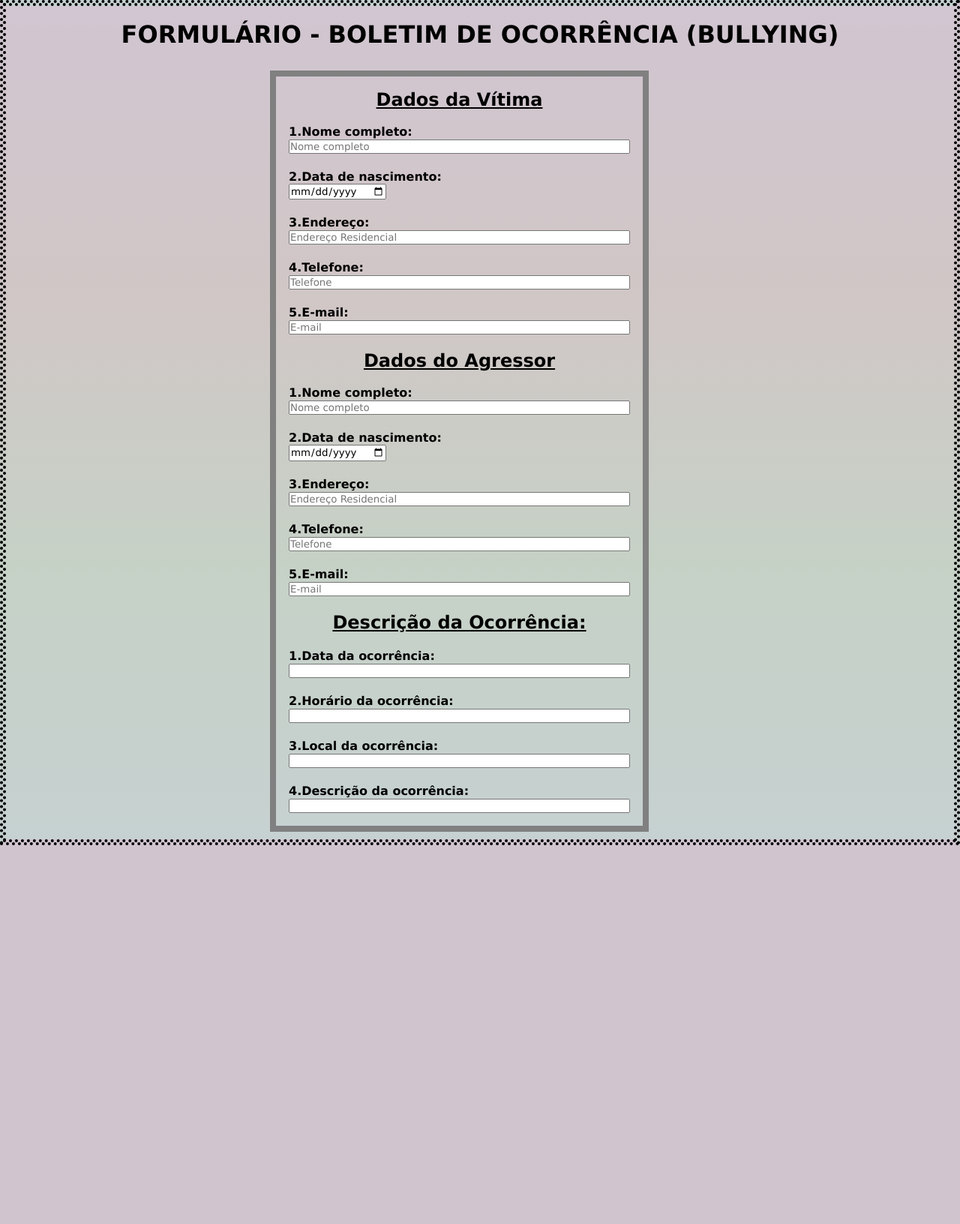
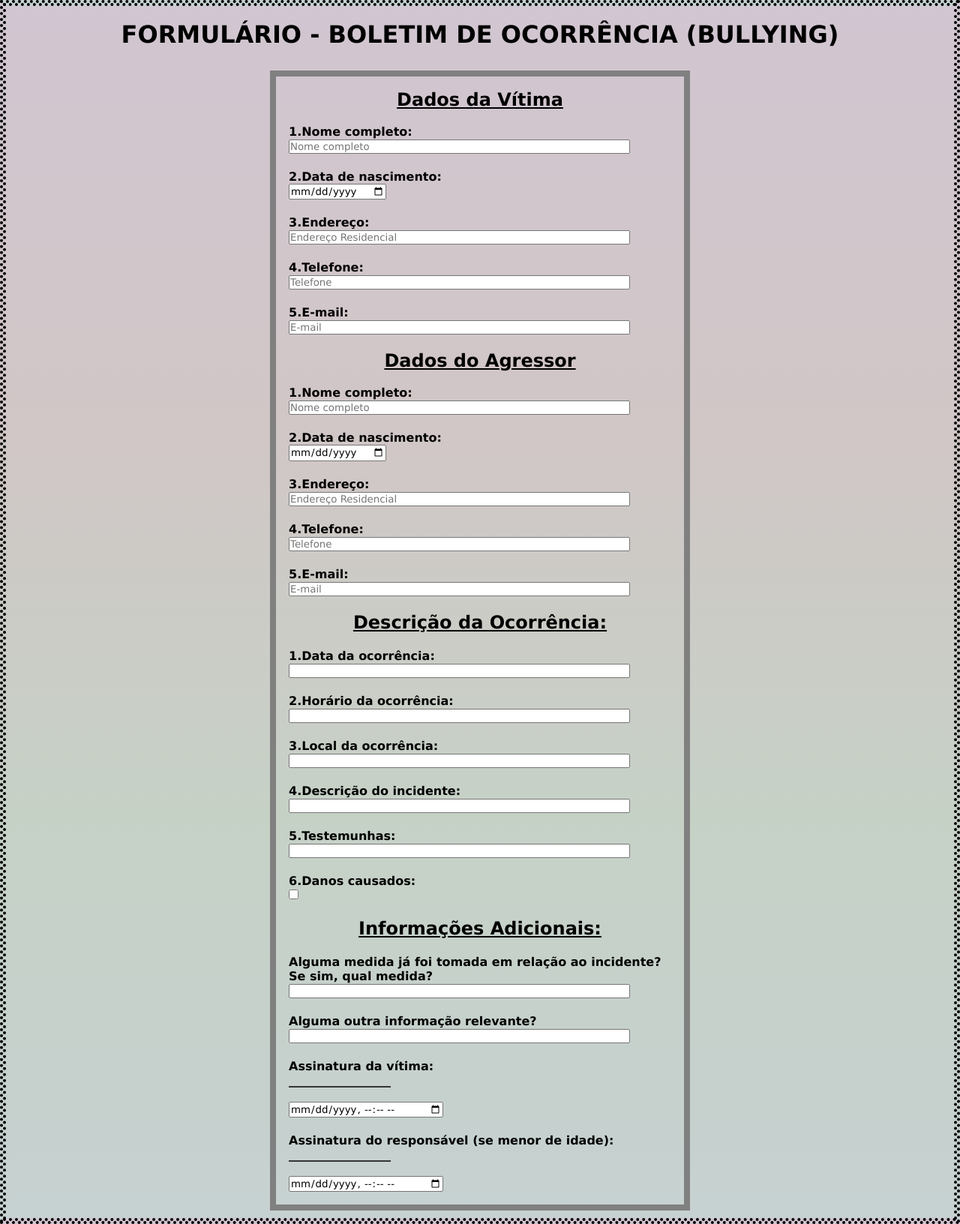
Before and after one commit to brlpdiniz/programacao-web, a PHP site: page /index/Formulario.html in a window 1280 px wide. Shown: the whole page at 75% size. Before the commit the page ends 1127 px from the top, so only its background shows below. Run offline with PHP 8.4, Linux system fonts and the light colour scheme.

Commit message:
fix: Correção de código

```diff
--- a/ED_BULLYING/css/style.css
+++ b/ED_BULLYING/css/style.css
@@ -15,14 +15,25 @@
     text-align:center;
 }
 
-html,body{
-    border-width:6px;
+html{
+    border-width:4px;
     border-style: dotted;
+    /*background-color: #d6d2d2;*/
     width: auto;
     height: auto;
-    overflow-y: hidden; /*Esconde a barra "scroll" da página
+    overflow-y: hidden; /*Esconde a barra "scroll" da página*/
+    background: linear-gradient(#d1c6d1,#d1c6c6,#c6d1c6,#c6d1d1);
+}
+
+body{
     /*background-color: #d6d2d2;*/
+    width: auto;
+    max-height: auto;
+    height: auto;
+    overflow-y: hidden; /*Esconde a barra "scroll" da página*/
     background: linear-gradient(#d1c6d1,#d1c6c6,#c6d1c6,#c6d1d1);
+    border-width:4px;
+    border-style: dotted;
 }
 
 header{
--- a/ED_BULLYING/index/BO_Bullying.html
+++ b/ED_BULLYING/index/BO_Bullying.html
@@ -11,7 +11,7 @@
             <div class="header">
                 <div class="orgPrincipal">
                     <div class="logo"> <!--Logo-->
-                        <img id="img1" src="..\assets\brasaoCivil.jpg">
+                        <img id="img1" src="..\assets\brasaoCivil.png">
                         <!-- <img src="./ED_BULLYING/assets/pc_pr.png" width="750" height="300"> -->
                         <br>
                         <h1>Boletim de Ocorrência - Bullying</h1>
@@ -22,7 +22,7 @@
                         <a href="..\index\Formulario.html">FORMULÁRIO</a>
                         <a href="..\index\Proposta.html">PROPOSTA</a>
                         <div id="img2">
-                            <img id="orgImg" src="..\assets\CampanhaBullying.png" width="400" height="250">
+                            <img src="..\assets\CampanhaBullying.png">
                         </div>
                     </div>
                 </div>
--- a/ED_BULLYING/index/Formulario.html
+++ b/ED_BULLYING/index/Formulario.html
@@ -122,8 +122,60 @@
                     <tr>
                         <td>
                             <br>
-                            <p><b>4.Descrição da ocorrência: </b></p>
+                            <p><b>4.Descrição do incidente: </b></p>
                             <input type="" size="60" placeholder="">
+                        </td>
+                    </tr>
+                    <tr>
+                        <td>
+                            <br>
+                            <p><b>5.Testemunhas: </b></p>
+                            <input type="" size="60" placeholder="">
+                        </td>
+                    </tr>
+                    <tr>
+                        <td>
+                            <br>
+                            <p><b>6.Danos causados: </b></p>
+                            <input type="checkbox" size="60" placeholder="">
+                        </td>
+                    </tr>
+                    <tr>
+                        <td>
+                            <br>
+                            <h2 id="tituloTabela">Informações Adicionais: </h2>
+                        </td>
+                    </tr>
+                    <tr>
+                        <td>
+                            <br>
+                            <p><b>Alguma medida já foi tomada em relação ao incidente? Se sim, qual medida? </b></p>
+                            <input type="" size="60" placeholder="">
+                        </td>
+                    </tr>
+                    <tr>
+                        <td>
+                            <br>
+                            <p><b>Alguma outra informação relevante?</b></p>
+                            <input type="" size="60" placeholder="">
+                        </td>
+                    </tr>
+                    <tr>
+                        <td>
+                            <br>
+                            <p><b>Assinatura da vítima:</b></p>
+                            <p><b>_________________</b></p>
+                            <br>
+                            <input type="datetime-local">
+                        </td>
+                    </tr>
+                    <tr>
+                        <td>
+                            <br>
+                            <p><b>Assinatura do responsável (se menor de idade):</b></p>
+                            <p><b>_________________</b></p>
+                            <br>
+                            <input type="datetime-local">
                         </td>
                     </tr>
                 </table>
--- a/ED_BULLYING/index/Proposta.html
+++ b/ED_BULLYING/index/Proposta.html
@@ -6,7 +6,7 @@
         <link href="..\css\style.css" rel="stylesheet">
     </head>
 
-    <body class="bodyForm">
+    <body id="bodyProposta">
         <div id="orgProposta">
             <br>
             <h1>PROPOSTA DO ESTUDO DIRIGIDO</h1>
@@ -21,6 +21,7 @@
             <p>Incluir um botão ENVIAR ao final do relatório.</p>
         </div>
         <div>
+            <br>
             <img id="img3" src="..\assets\Infografico_Bullying.png">
         </div>
     </body>
--- a/ED_BULLYING/index/duvidas.txt
+++ b/ED_BULLYING/index/duvidas.txt
@@ -1 +1,2 @@
 como deixar o background do placeholder da cor do background
+borda inferior acompanhando
```
Also changed, not shown: other parts of ED_BULLYING/css/style.css (+21 -13 lines), ED_BULLYING/assets/brasaoCivil.png (added), ED_BULLYING/assets/brasaoCivilBranco.jpg (renamed from ED_BULLYING/assets/brasaoCivil.jpg).
